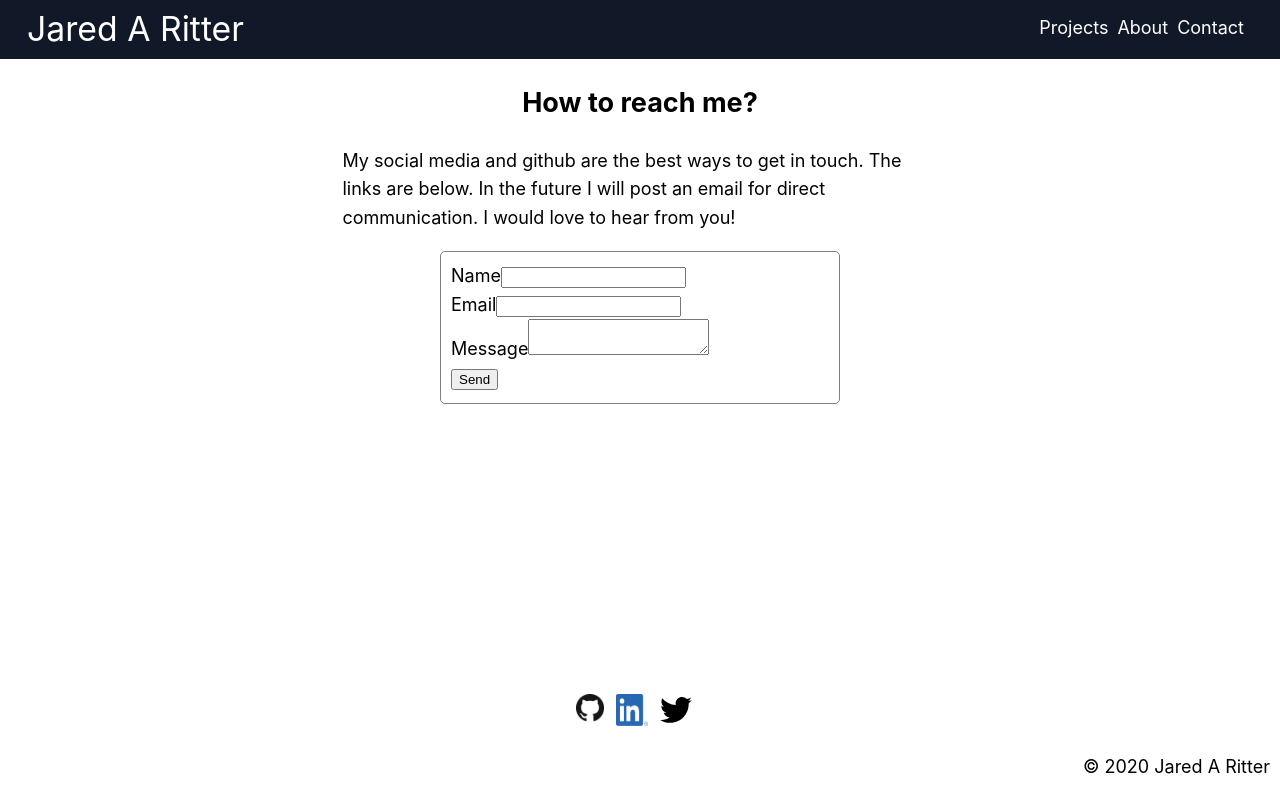
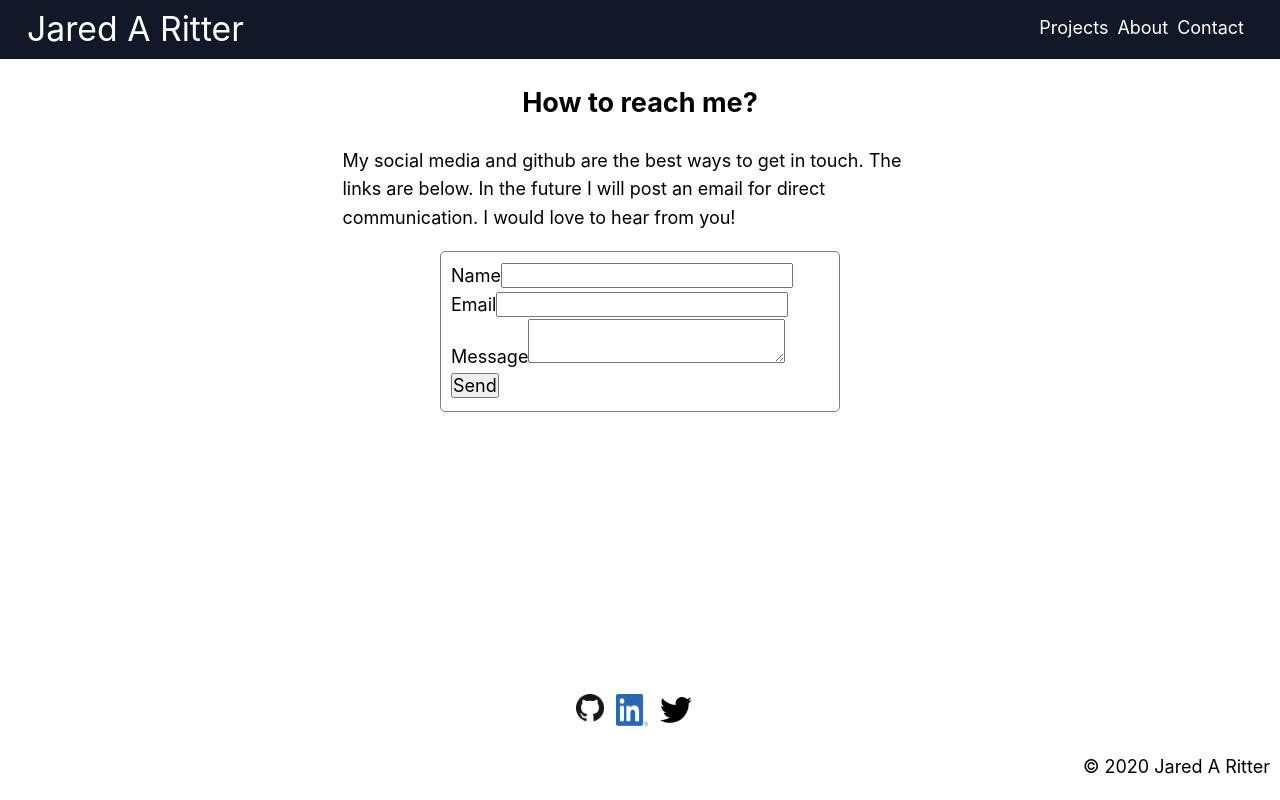
Before and after one commit to jaredaritter/jared-portfolio, a Next.js app: page /contact in a window 1280 px wide. Built offline with nearby package versions, Linux system fonts and the light colour scheme.

Commit message:
Update form styling based on MDN form tutorial.

```diff
--- a/pages/contact.js
+++ b/pages/contact.js
@@ -46,7 +46,7 @@ export default function Contact() {
             </p>
             <p>
               <label htmlFor="email">Email</label>
-              <input type="text" id="email" name="email" required />
+              <input type="email" id="email" name="email" required />
             </p>
             <p>
               <label htmlFor="message">Message</label>
@@ -60,6 +60,17 @@ export default function Contact() {
       </section>
       <style jsx>
         {`
+          button,
+          input,
+          select,
+          textarea {
+            font-family: inherit;
+            font-size: 100%;
+            margin: 0;
+            padding: 0;
+            box-sizing: border-box;
+          }
+
           h2 {
             text-align: center;
           }
```
